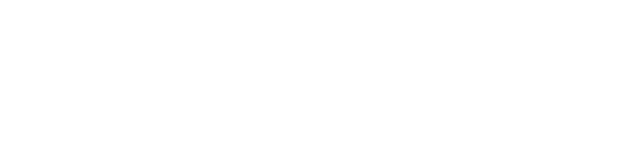
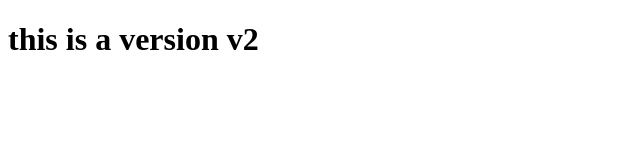
Before and after one commit to lakisaini79/myrepo, a plain HTML site: page index.html in a window 1280 px wide. Shown: the whole page, without its empty margins (0-640 px from the left). Drawn offline with Linux system fonts and the light colour scheme.

Commit message:
this is a v2

```diff
--- a/index.html
+++ b/index.html
@@ -6,6 +6,7 @@
     <title>Document</title>
 </head>
 <body>
+    <h1> this is a version v2</h1>
 
 </body>
 </html>
```
